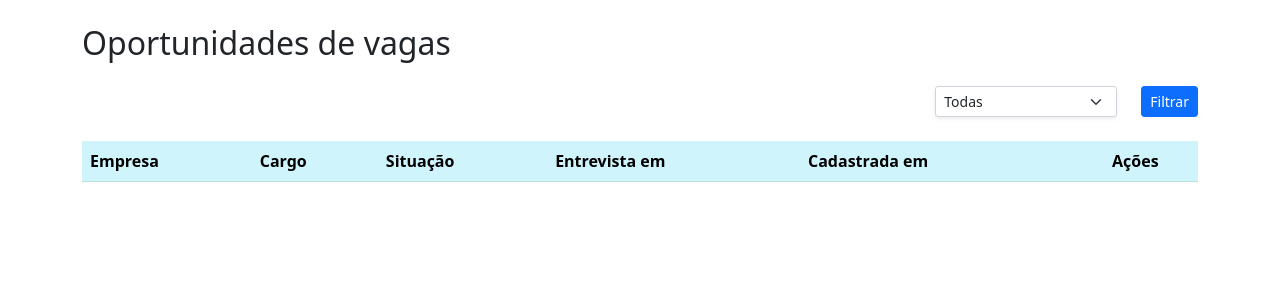
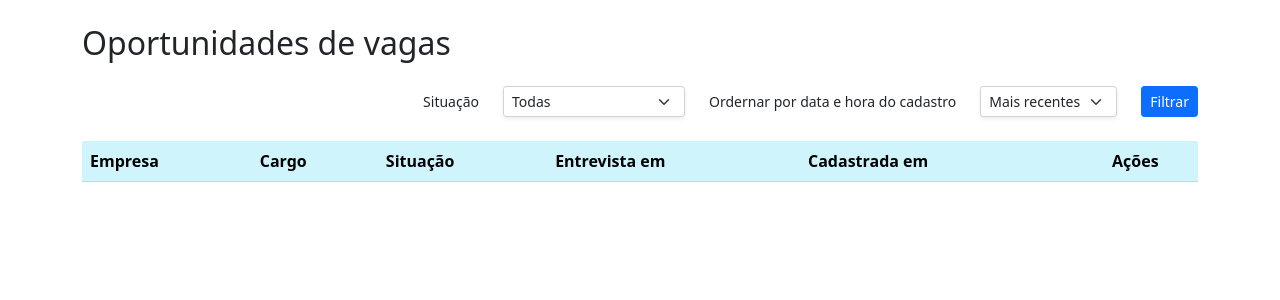
Before and after one commit to jkprogramador/cadastrevagas, a Django app: page / in a window 1280 px wide. Shown: the part 82-382 px from the top of the page. Run offline with Django 4.2, Linux system fonts and the light colour scheme; data that the repository does not hold is empty; some libraries are stand-ins or nearby versions.

Commit message:
Add tests and code for ordering job opportunities by datetime of registration.

```diff
--- a/services/web/vagas/forms.py
+++ b/services/web/vagas/forms.py
@@ -200,9 +200,13 @@ class CadastroVagasForm(forms.Form):
 class OportunidadesFilterForm(forms.Form):
     """Form for filtering job opportunities."""
 
+    class DataHoraCadastroOrder(models.TextChoices):
+        OLDEST = 'A', 'Mais antigas'
+        NEWEST = 'D', 'Mais recentes'
+
     template_name = 'oportunidades_filter_form.html'
     situacao = forms.ChoiceField(
-        label='Escolha a situação',
+        label='Situação',
         required=False,
         choices=Vaga.Status.choices + [(None, 'Todas'),],
         initial=(None, 'Todas',),
@@ -211,3 +215,14 @@ class OportunidadesFilterForm(forms.Form):
             'aria-label': 'Filtro de situação da oportunidade de vaga',
         }),
     )
+
+    data_hora_cadastro_order = forms.ChoiceField(
+        label='Ordernar por data e hora do cadastro',
+        required=False,
+        choices=DataHoraCadastroOrder.choices,
+        initial=DataHoraCadastroOrder.NEWEST,
+        widget=forms.Select(attrs={
+            'class': 'form-select form-select-sm shadow-sm',
+            'aria-label': 'Filtro para ordenar oportunidades por data e hora do cadastro',
+        })
+    )
--- a/services/web/vagas/views.py
+++ b/services/web/vagas/views.py
@@ -7,20 +7,28 @@ from vagas.models import Vaga
 
 def index(request):
     form = OportunidadesFilterForm()
-    situacao_query = request.GET.get('situacao')
     situacoes = {
         Vaga.Status.WAITING.value: Vaga.Status.WAITING,
         Vaga.Status.INTERVIEW_SCHEDULED.value: Vaga.Status.INTERVIEW_SCHEDULED,
         Vaga.Status.REJECTED.value: Vaga.Status.REJECTED,
     }
+    situacao_query = request.GET.get('situacao')
     situacao = situacoes.get(situacao_query)
+    data_hora_cadastro_order = request.GET.get('data_hora_cadastro_order')
 
     if situacao:
         form.fields['situacao'].initial = situacao
-        vagas = Vaga.objects.filter(situacao=situacao).order_by('-data_hora_cadastro')
+        vagas = Vaga.objects.filter(situacao=situacao)
     else:
         form.fields['situacao'].initial = (None, 'Todas',)
-        vagas = Vaga.objects.order_by('-data_hora_cadastro')
+        vagas = Vaga.objects
+
+    if data_hora_cadastro_order == OportunidadesFilterForm.DataHoraCadastroOrder.OLDEST.value:
+        form.fields['data_hora_cadastro_order'].initial = OportunidadesFilterForm.DataHoraCadastroOrder.OLDEST
+        vagas = vagas.order_by('data_hora_cadastro')
+    else:
+        form.fields['data_hora_cadastro_order'].initial = OportunidadesFilterForm.DataHoraCadastroOrder.NEWEST
+        vagas = vagas.order_by('-data_hora_cadastro')
 
     return render(request, 'homepage.html', {'vagas': vagas, 'form': form})
 
```
Also changed, not shown: services/web/vagas/templates/oportunidades_filter_form.html (+5 -3 lines), services/web/vagas/tests/functional/test_home_page.py (+19 -1 lines), services/web/vagas/tests/functional/test_oportunidades_filter.py (+34 -3 lines), services/web/vagas/tests/unit/test_oportunidades_filter_form.py (+12 -0 lines).
